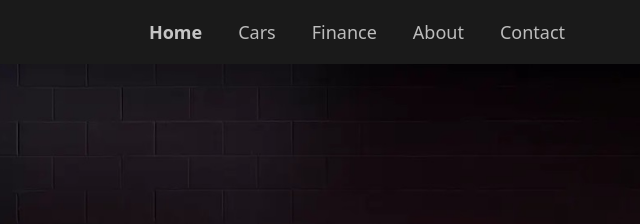
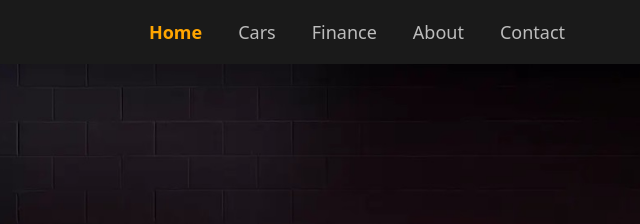
Before and after one commit to PrzemekTGK/WebProjectS1, a plain HTML site: page index.html in a window 1280 px wide. Both pictures are taken after a click on the link "Home". Shown: the top 224 px of the page, 271-911 px from the left. Drawn offline with nearby package versions, Linux system fonts and the light colour scheme.

Commit message:
further minor css update

```diff
--- a/Stylesheets/style.css
+++ b/Stylesheets/style.css
@@ -31,7 +31,7 @@ body {
 }
 
 .current{
-    color: rgb(255, 255, 255);
+    color: orange !important;
     font-weight: bold;
 }
 
```
